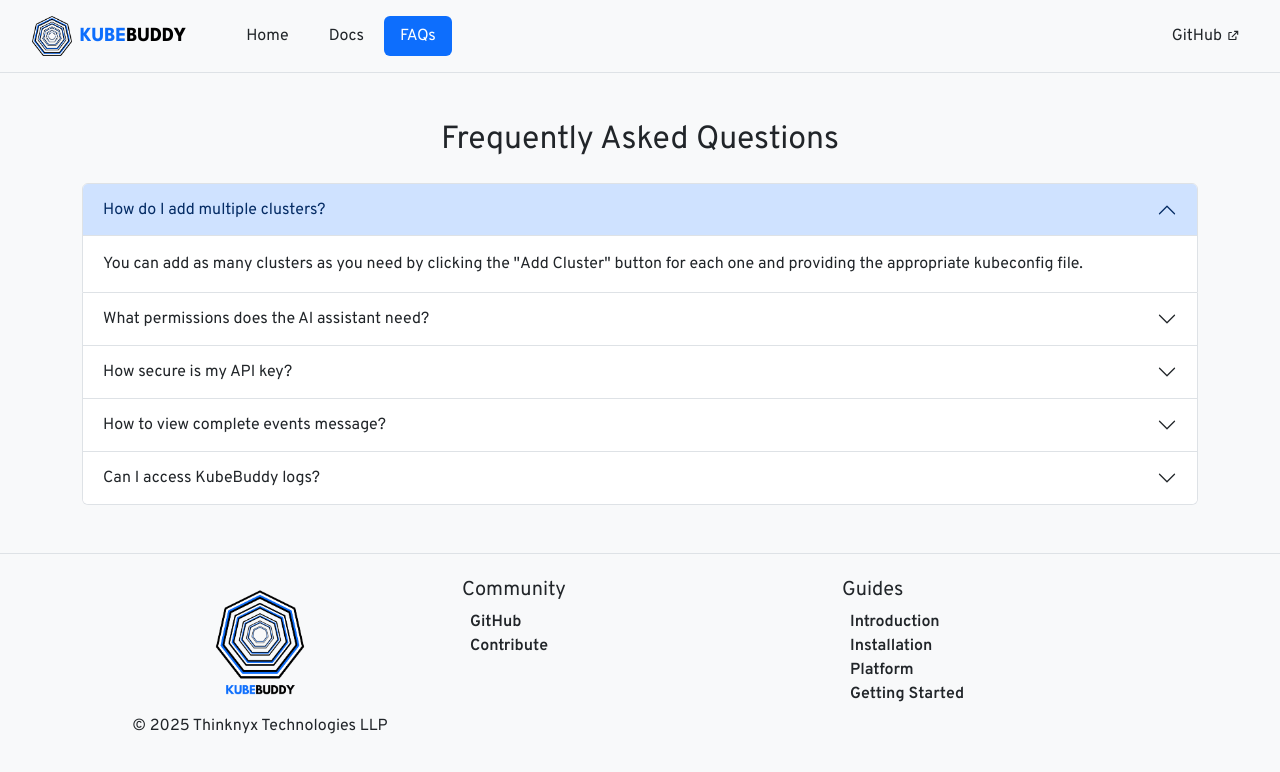
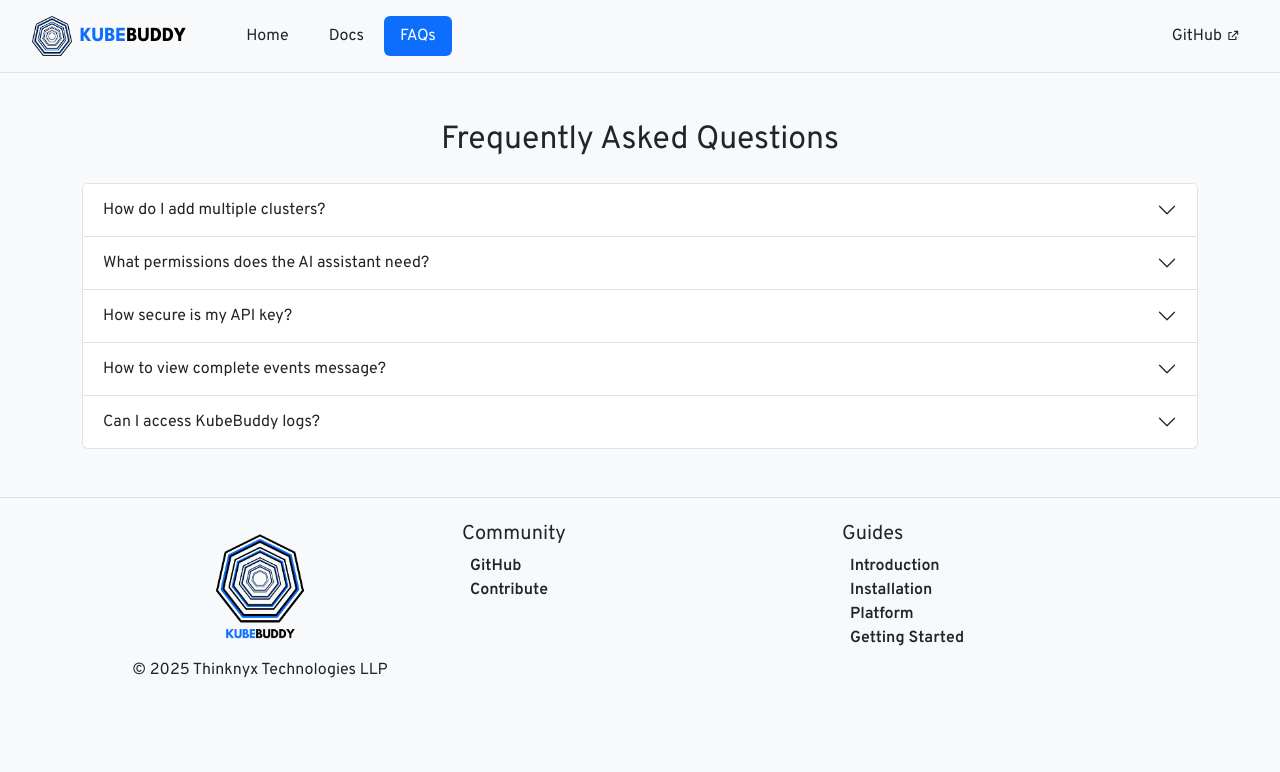
Before and after one commit to kubebuddy/docs, a React (Vite) app: page /faqs in a window 1280 px wide. Shown: the top 772 px of the page. Built offline with nearby package versions, Linux system fonts and the light colour scheme.

Commit message:
FAQ close by default

```diff
--- a/src/pages/FAQ.jsx
+++ b/src/pages/FAQ.jsx
@@ -5,7 +5,7 @@
     return (
         <div className="container my-5 ">
             <h2 className="mb-4 text-center">Frequently Asked Questions</h2>
-            <Accordion defaultActiveKey="0" alwaysOpen>
+            <Accordion alwaysOpen>
                 <Accordion.Item eventKey="0">
                     <Accordion.Header>How do I add multiple clusters?</Accordion.Header>
                     <Accordion.Body>
```
